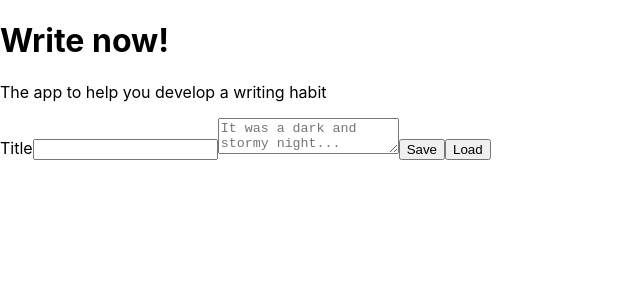
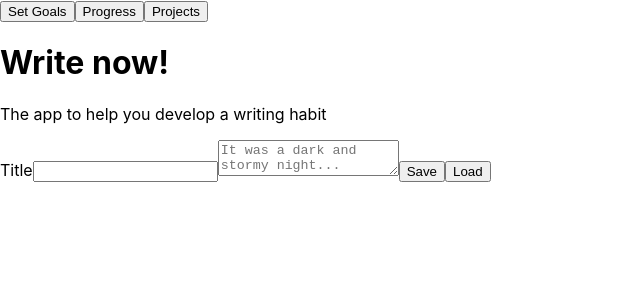
Before and after one commit to Timo-Thees/Capstone, a Next.js app: page / in a window 1280 px wide. Shown: the top 300 px of the page, without its empty margins (0-640 px from the left). Built offline with nearby package versions, Linux system fonts and the light colour scheme.

Commit message:
created nav element

```diff
--- /dev/null
+++ b/components/Navigation.js
@@ -0,0 +1,9 @@
+export default function Navigation() {
+  return (
+    <nav>
+      <button>Set Goals</button>
+      <button>Progress</button>
+      <button>Projects</button>
+    </nav>
+  );
+}
--- a/pages/index.js
+++ b/pages/index.js
@@ -1,4 +1,5 @@
 import Editor from "../components/Editor";
+import Navigation from "../components/Navigation";
 
 function saveText(title = "Unnamed Document", text) {
   localStorage.setItem(`${title}`, `${text}`);
@@ -6,6 +7,7 @@ function saveText(title = "Unnamed Document", text) {
 export default function Home() {
   return (
     <div>
+      <Navigation />
       <Editor saveText={saveText} />
     </div>
   );
```
